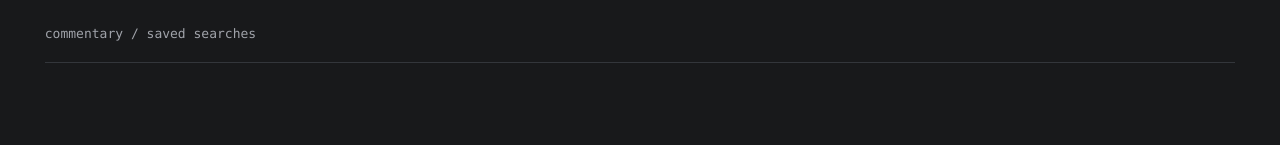
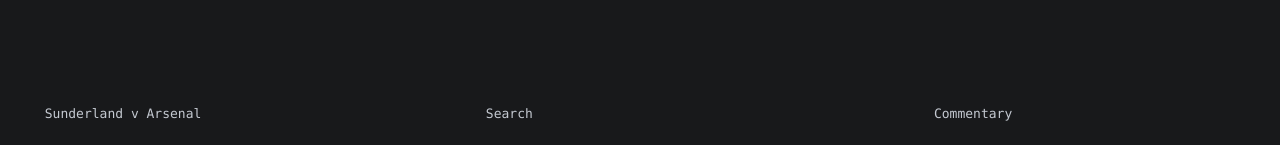
Before and after one commit to aarshroongta1/live-soccer-commentary, a Next.js app in the folder web/: page /demo/keenable in a window 1280 px wide. Shown: the top 145 px of the page. Built offline with nearby package versions, Linux system fonts and the light colour scheme; grey boxes are pictures that could not be loaded.

Commit message:
Remove the demo header

```diff
--- a/web/app/demo/keenable/comparison.css
+++ b/web/app/demo/keenable/comparison.css
@@ -3,8 +3,6 @@
 .search-demo button,.search-demo select { font:inherit; color:inherit; background:transparent; border:1px solid #45474c; border-radius:3px; padding:6px 12px; cursor:pointer; }
 .search-demo :focus-visible { outline:2px solid var(--event); outline-offset:4px; }
 .search-demo a { color:#aabed8; text-underline-offset:3px; }
-.simple-header { border-bottom:1px solid #33363b; padding-bottom:18px; font-size:13px; color:#a0a3aa; }
-.simple-header a { text-decoration:none; }
 .simple-workspace { position:relative; isolation:isolate; display:grid; grid-template-columns:minmax(0,1.1fr) minmax(0,1.12fr) minmax(0,.85fr); gap:4vw; width:100%; max-width:1800px; margin:clamp(28px,10vh,110px) auto auto; padding:0 0 32px; align-items:start; }
 .simple-workspace > section { min-width:0; }
 .step-label { margin:0 0 24px; color:#c4c9d1; font-size:13px; font-weight:500; }
--- a/web/app/demo/keenable/comparison.tsx
+++ b/web/app/demo/keenable/comparison.tsx
@@ -60,7 +60,7 @@ function SearchResponse({ name, result, pending, elapsed, selected, first }: { n
   </section>;
 }
 
-export default function Comparison({ data, mode = "live", shareable = false }: { data: ComparisonData; mode?: "live" | "replay"; shareable?: boolean }) {
+export default function Comparison({ data, mode = "live" }: { data: ComparisonData; mode?: "live" | "replay" }) {
   const video = useRef<HTMLVideoElement>(null);
   const speech = useRef<HTMLAudioElement | null>(null);
   const request = useRef<AbortController | null>(null);
@@ -150,7 +150,6 @@ export default function Comparison({ data, mode = "live", shareable = false }: {
 
   return <div className="search-demo">
     <main className="outreach-stage simple-replay" data-time={time.toFixed(3)}>
-      <header className="simple-header"><span>{shareable ? "commentary" : <a href="/demo">commentary</a>} / {mode === "live" ? "live" : saved?.search_source ? "saved searches" : "replay"}</span></header>
       <div className="simple-workspace">
         <section className="simple-match" aria-label="Match footage and reviewed event">
           <h2 className="step-label">Sunderland v Arsenal</h2>
--- a/web/app/demo/keenable/page.tsx
+++ b/web/app/demo/keenable/page.tsx
@@ -8,5 +8,5 @@ export const metadata: Metadata = {
 };
 
 export default function KeenableDemo() {
-  return <Comparison data={comparison} mode="replay" shareable />;
+  return <Comparison data={comparison} mode="replay" />;
 }
```
Also changed, not shown: 1 other file (tests, documents, lock files or other folders).
